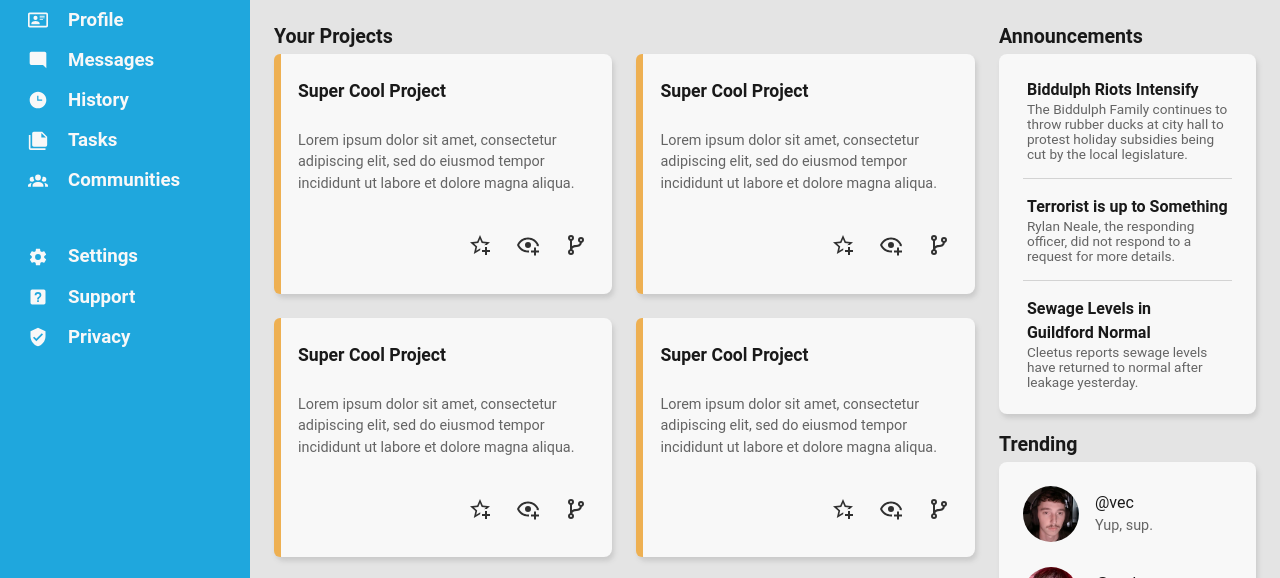
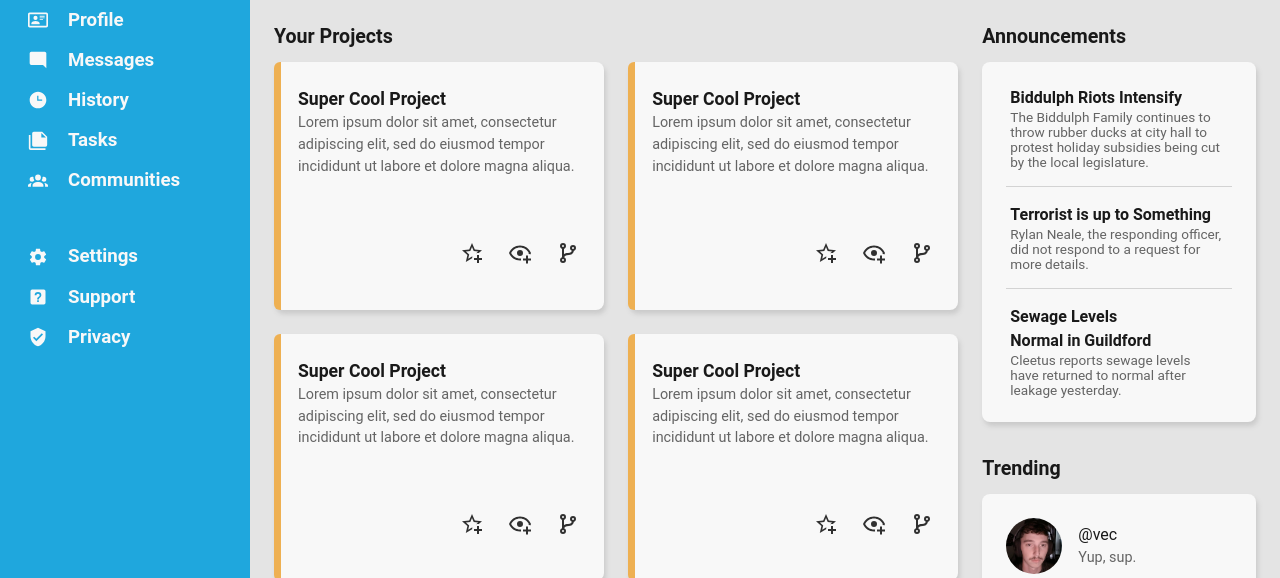
Before and after one commit to aguvai/odin-admin-dashboard, a plain HTML site: page index.html in a window 1280 px wide. Shown: the part 146-724 px from the top of the page. Drawn offline with Linux system fonts and the light colour scheme; a web font is replaced by a local one.

Commit message:
Improve project card spacing method
Wrapped project card text (h3 and p elements) into a div to close gap
spacing between them when card is vertically stretched.

```diff
--- a/index.html
+++ b/index.html
@@ -123,9 +123,11 @@
                 <div class="card-container">
                     <div class="project-card">
                         <div class="highlight"></div>
+                        <div class="text-container">
                             <h3>Super Cool Project</h3>
                             <p>Lorem ipsum dolor sit amet, consectetur adipiscing elit, sed do eiusmod tempor incididunt ut
                                 labore et dolore magna aliqua.</p>
+                        </div>
                         <div class="project-buttons-container">
                             <button class="favorite-button">
                                 <svg xmlns="http://www.w3.org/2000/svg" viewBox="0 0 24 24">
@@ -149,9 +151,11 @@
                     </div>
                     <div class="project-card">
                         <div class="highlight"></div>
+                        <div class="text-container">
                             <h3>Super Cool Project</h3>
                             <p>Lorem ipsum dolor sit amet, consectetur adipiscing elit, sed do eiusmod tempor incididunt ut
                                 labore et dolore magna aliqua.</p>
+                        </div>
                         <div class="project-buttons-container">
                             <button class="favorite-button">
                                 <svg xmlns="http://www.w3.org/2000/svg" viewBox="0 0 24 24">
@@ -175,9 +179,11 @@
                     </div>
                     <div class="project-card">
                         <div class="highlight"></div>
+                        <div class="text-container">
                             <h3>Super Cool Project</h3>
                             <p>Lorem ipsum dolor sit amet, consectetur adipiscing elit, sed do eiusmod tempor incididunt ut
                                 labore et dolore magna aliqua.</p>
+                        </div>
                         <div class="project-buttons-container">
                             <button class="favorite-button">
                                 <svg xmlns="http://www.w3.org/2000/svg" viewBox="0 0 24 24">
@@ -201,9 +207,11 @@
                     </div>
                     <div class="project-card">
                         <div class="highlight"></div>
+                        <div class="text-container">
                             <h3>Super Cool Project</h3>
                             <p>Lorem ipsum dolor sit amet, consectetur adipiscing elit, sed do eiusmod tempor incididunt ut
                                 labore et dolore magna aliqua.</p>
+                        </div>
                         <div class="project-buttons-container">
                             <button class="favorite-button">
                                 <svg xmlns="http://www.w3.org/2000/svg" viewBox="0 0 24 24">
@@ -227,9 +235,11 @@
                     </div>
                     <div class="project-card">
                         <div class="highlight"></div>
+                        <div class="text-container">
                             <h3>Super Cool Project</h3>
                             <p>Lorem ipsum dolor sit amet, consectetur adipiscing elit, sed do eiusmod tempor incididunt ut
                                 labore et dolore magna aliqua.</p>
+                        </div>
                         <div class="project-buttons-container">
                             <button class="favorite-button">
                                 <svg xmlns="http://www.w3.org/2000/svg" viewBox="0 0 24 24">
@@ -253,9 +263,11 @@
                     </div>
                     <div class="project-card">
                         <div class="highlight"></div>
+                        <div class="text-container">
                             <h3>Super Cool Project</h3>
                             <p>Lorem ipsum dolor sit amet, consectetur adipiscing elit, sed do eiusmod tempor incididunt ut
                                 labore et dolore magna aliqua.</p>
+                        </div>
                         <div class="project-buttons-container">
                             <button class="favorite-button">
                                 <svg xmlns="http://www.w3.org/2000/svg" viewBox="0 0 24 24">
@@ -295,7 +307,7 @@
                         </div>
                         <div class="divider"></div>
                         <div class="announcement-card">
-                            <h3>Sewage Levels in Guildford Normal</h3>
+                            <h3>Sewage Levels Normal in Guildford</h3>
                             <p>Cleetus reports sewage levels have returned to normal after leakage yesterday.</p>
                         </div>
                     </div>
--- a/styles.css
+++ b/styles.css
@@ -337,7 +337,7 @@ main {
   background-color: rgb(228, 228, 228);
 
   display: grid;
-  grid-template-columns: 6fr 2.2fr;
+  grid-template-columns: 6fr 2.4fr;
   gap: 1.5rem;
 
   color: var(--offblack);
@@ -375,7 +375,7 @@ main .text-header {
 /* PROJECTS CONTAINER */
 
 .projects-container {
-  grid-template-rows: 2rem 16fr;
+  grid-template-rows: 2.5rem 1fr;
 }
 
 .card-container {
@@ -437,12 +437,12 @@ main .text-header {
 .aside-container {
   grid-template-rows: repeat(2, 1fr);
   width: 100%;
-  gap: 1rem;
+  gap: 2rem;
 }
 
 .announcements-container,
 .trending-container {
-  grid-template-rows: 2rem 1fr;
+  grid-template-rows: 2.5rem 1fr;
 
   display: grid;
 }
```
Lines whose indentation alone changed are shown as unchanged.
